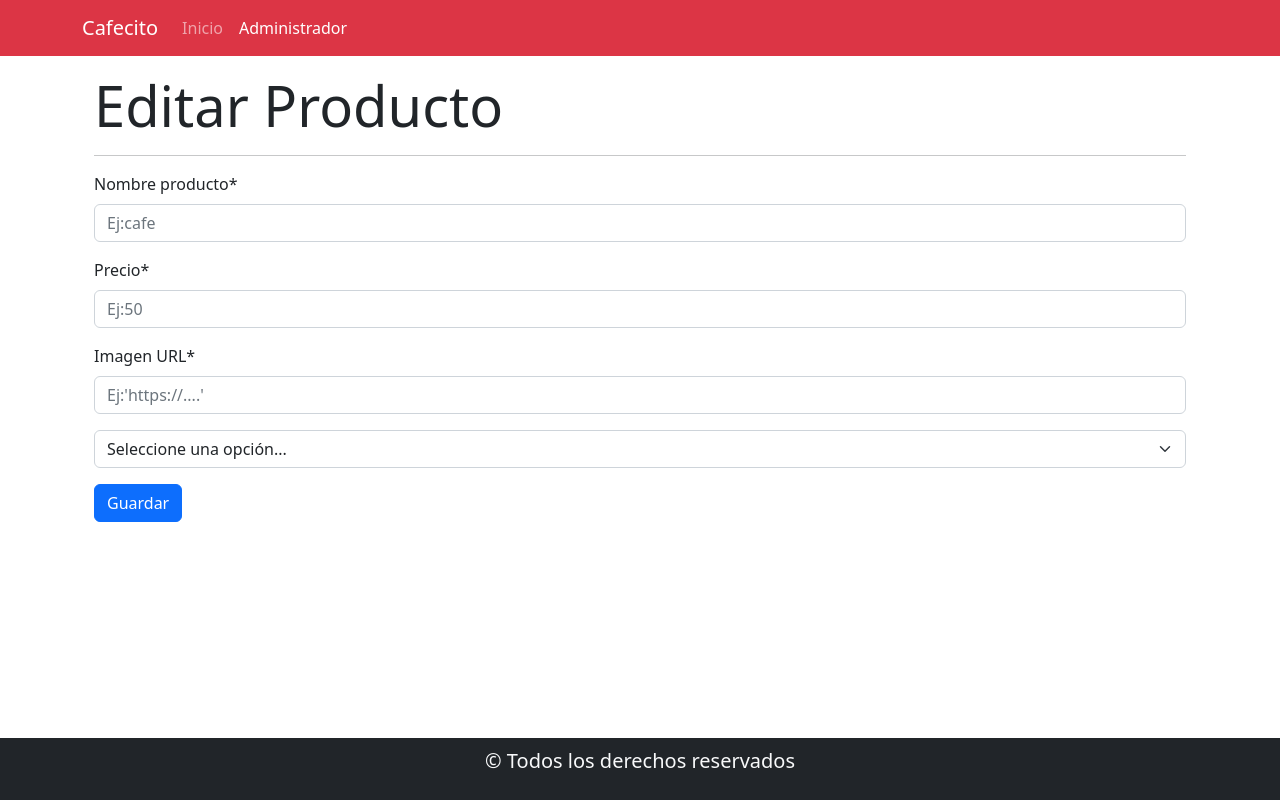
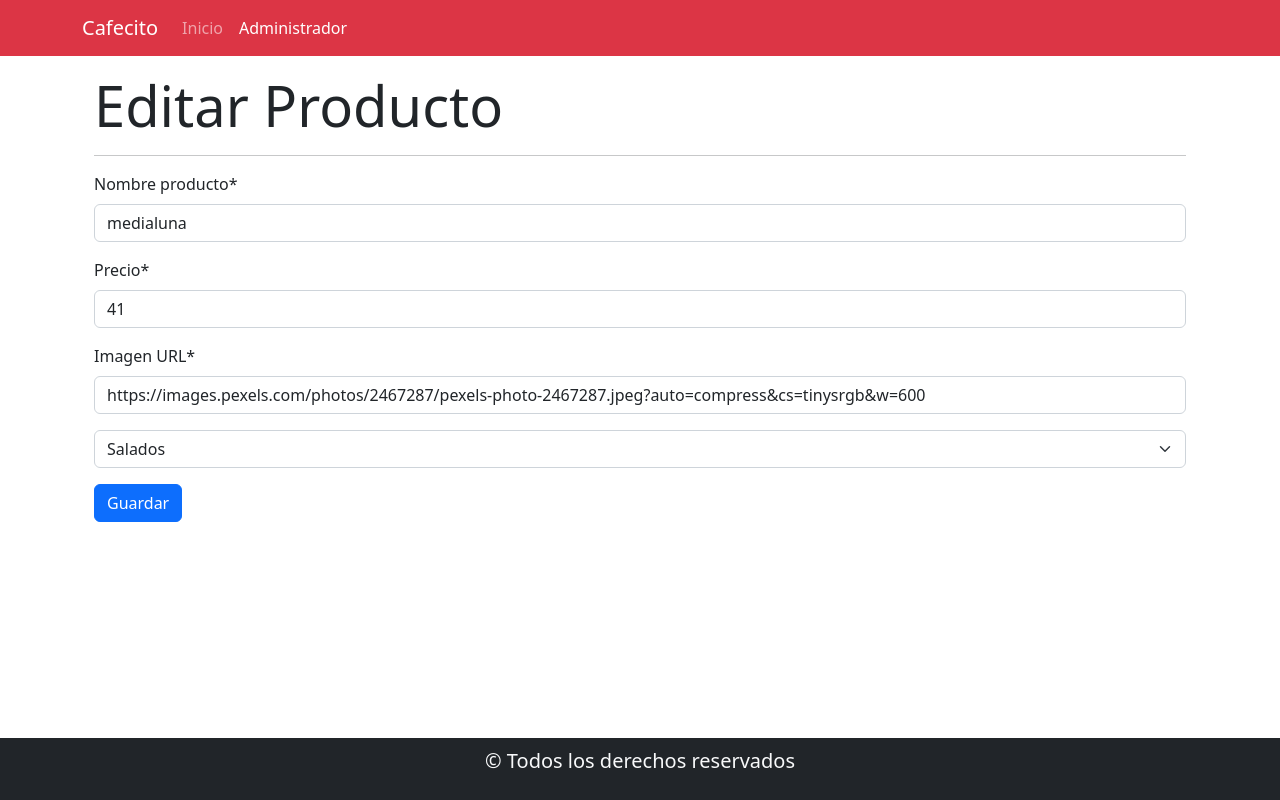
Before and after one commit to eliseoe95/cafesitofrontend, a React (Create React App) app: page /administrar/editar/5 in a window 1280 px wide. Built offline with nearby package versions, Linux system fonts and the light colour scheme; data requests are answered from the project's data file.

Commit message:
agregue funcionalidad editar producto

```diff
--- a/db.json
+++ b/db.json
@@ -1,18 +1,11 @@
 {
   "productos": [
     {
-      "nombreProducto": "asf",
-      "precio": "2",
+      "nombreProducto": "medialuna",
+      "precio": "41",
       "imagen": "https://images.pexels.com/photos/2467287/pexels-photo-2467287.jpeg?auto=compress&cs=tinysrgb&w=600",
-      "categoria": "Bebida Caliente",
-      "id": 1
-    },
-    {
-      "nombreProducto": "asdasdasfa",
-      "precio": "213",
-      "imagen": "https://images.pexels.com/photos/2467287/pexels-photo-2467287.jpeg?auto=compress&cs=tinysrgb&w=600",
-      "categoria": "Bebida Caliente",
-      "id": 2
+      "categoria": "Salado",
+      "id": 5
     }
   ]
 }
--- a/src/components/helpers/queries.js
+++ b/src/components/helpers/queries.js
@@ -41,3 +41,33 @@ export const borrarProductoAPI = async(id)=>{
         console.log(error)
         return false;
     }}
+    export const editarProductoAPI = async(id,producto)=>{
+        //peticion get para obtener todos los productos
+        try {
+            const respuesta = await fetch(URL+'/'+id,{
+                method: "PUT",
+                headers:{
+                    "Content-Type":"application/json"
+                },
+                body: JSON.stringify(producto)
+            });
+            return respuesta;
+        } catch (error) {
+            console.log(error)
+            return false;
+        }
+    }
+    export const obtenerProductoAPI = async(id)=>{
+        //peticion get para obtener todos los productos
+        try {
+            const respuesta = await fetch(URL+'/'+id);
+            const producto = {
+                dato: await respuesta.json(),
+                status: respuesta.status
+            }
+            return producto;
+        } catch (error) {
+            console.log(error)
+            return false;
+        }
+    }
--- a/src/components/views/producto/EditarProducto.jsx
+++ b/src/components/views/producto/EditarProducto.jsx
@@ -1,14 +1,46 @@
+import { useEffect } from 'react';
 import { Form, Button, Container } from 'react-bootstrap'
 import { useForm } from 'react-hook-form'
+import { useParams, useNavigate } from 'react-router-dom';
+import { editarProductoAPI, obtenerProductoAPI } from '../../helpers/queries';
+import Swal from 'sweetalert2'
+
 const EditarProducto = () => {
+
+  const {id} = useParams();
+
+  useEffect(()=>{
+    obtenerProductoAPI(id).then((respuesta)=>{
+      if(respuesta.status===200){
+        console.log(respuesta)
+        setValue('nombreProducto',respuesta.dato.nombreProducto)
+        setValue('precio',respuesta.dato.precio)
+        setValue('imagen',respuesta.dato.imagen)
+        setValue('categoria',respuesta.dato.categoria)
+      }
+    }
+    )
+  })
+
   const {
     register,
     handleSubmit,
     formState: { errors },
+    setValue
   } = useForm()
+
+  const navegacion = useNavigate();
 
   const onSubmit = (data) => {
     console.log(data)
+    editarProductoAPI(id, data).then((respuesta)=>{
+      if(respuesta.status===200){
+        Swal.fire('Producto modifica', 'El producto fue modificado', 'success');
+        navegacion('/administrar')
+      }else{
+        Swal.fire('Ocurrio un error', 'El producto no pudo ser modificado', 'error');
+      }
+    })
   }
 
   return (
@@ -18,22 +50,22 @@ const EditarProducto = () => {
         <hr />
       </section>
       <section className="container my-3">
-        <Form noValidate onSubmit={handleSubmit()}>
+        <Form noValidate onSubmit={handleSubmit(onSubmit)}>
           <Form.Group className="mb-3" controlId="formBasicEmail">
-            <Form.Label>Nombre producto*</Form.Label>
+          <Form.Label>Nombre producto*</Form.Label>
             <Form.Control
               required
               type="text"
               placeholder="Ej:cafe"
-              {...register('nombreProduto', {
-                required: 'El nombre producto es un dato obligatorio',
+              {...register('nombreProducto', {
+                required: 'El nombre del producto es un dato obligatorio',
                 minLength: {
                   value: 2,
-                  message: 'El minimo de caracteres es 2',
+                  message: 'La cantidad minima de caracteres es 2',
                 },
                 maxLength: {
                   value: 100,
-                  message: 'El maximo de caracteres es de 100',
+                  message: 'La cantidad maxima de caracteres es 100',
                 },
               })}
             />
--- a/src/components/views/producto/ItemProducto.jsx
+++ b/src/components/views/producto/ItemProducto.jsx
@@ -5,7 +5,6 @@ import { borrarProductoAPI, consultarAPI } from "../../helpers/queries";
 import Swal from 'sweetalert2';
 
 const ItemProducto = ({producto, setProductos}) => {
-
 
     const borrarProducto = ()=>{
         Swal.fire({
@@ -31,7 +30,6 @@ const ItemProducto = ({producto, setProductos}) => {
             }
           })
     }
-
     return (
         <>
             <tr>
@@ -41,7 +39,7 @@ const ItemProducto = ({producto, setProductos}) => {
                 <td>{producto.imagen}</td>
                 <td>{producto.categoria}</td>
                 <td className="text-center">
-                    <Link className="btn btn-outline-warning me-1" to={`/administrar/editar/:id`}>
+                    <Link className="btn btn-outline-warning me-1" to={`/administrar/editar/${producto.id}`}>
                         <i className="bi bi-arrow-clockwise text-warning"></i>
                     </Link>
                     <Button variant="none" onClick={borrarProducto}>
```
